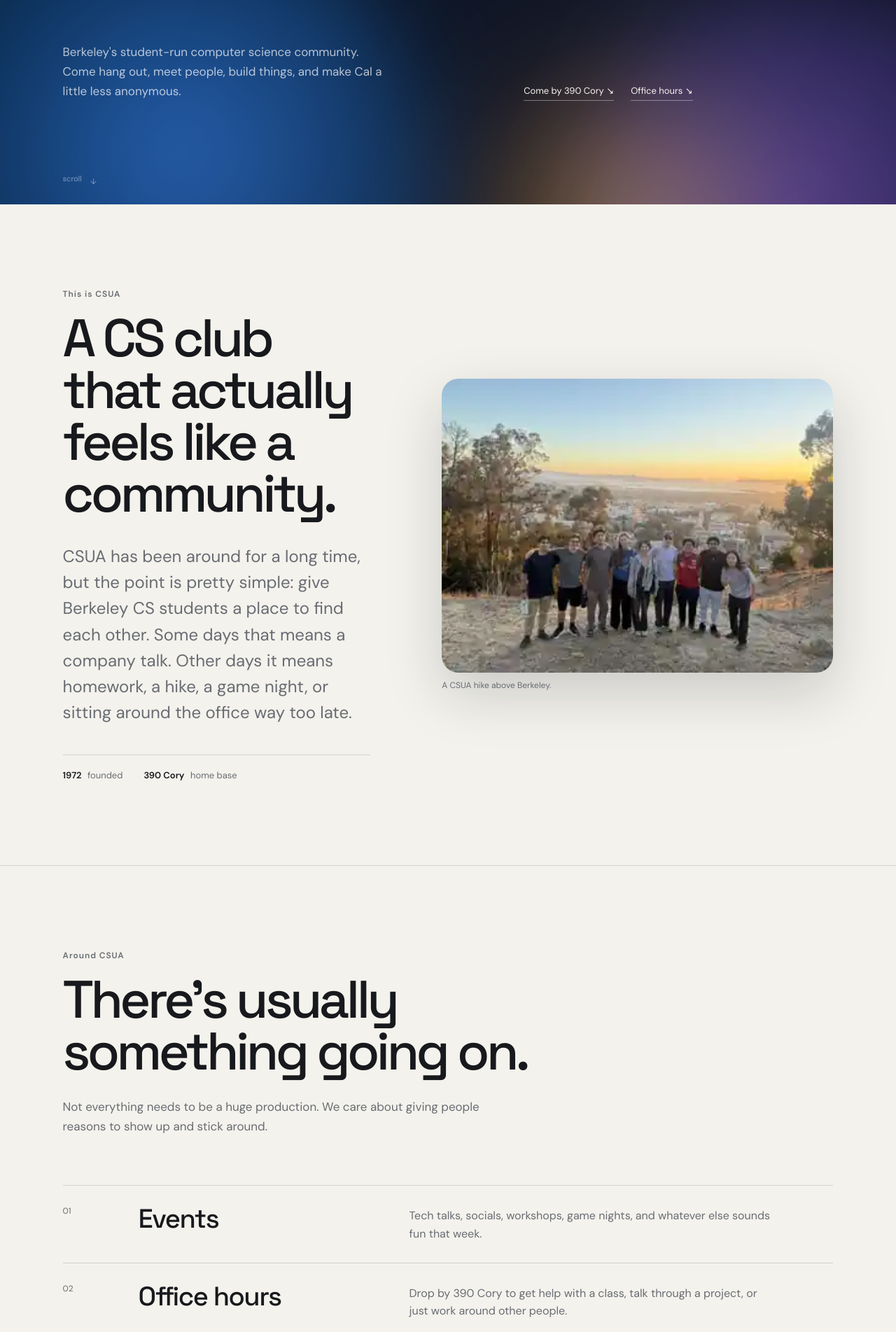
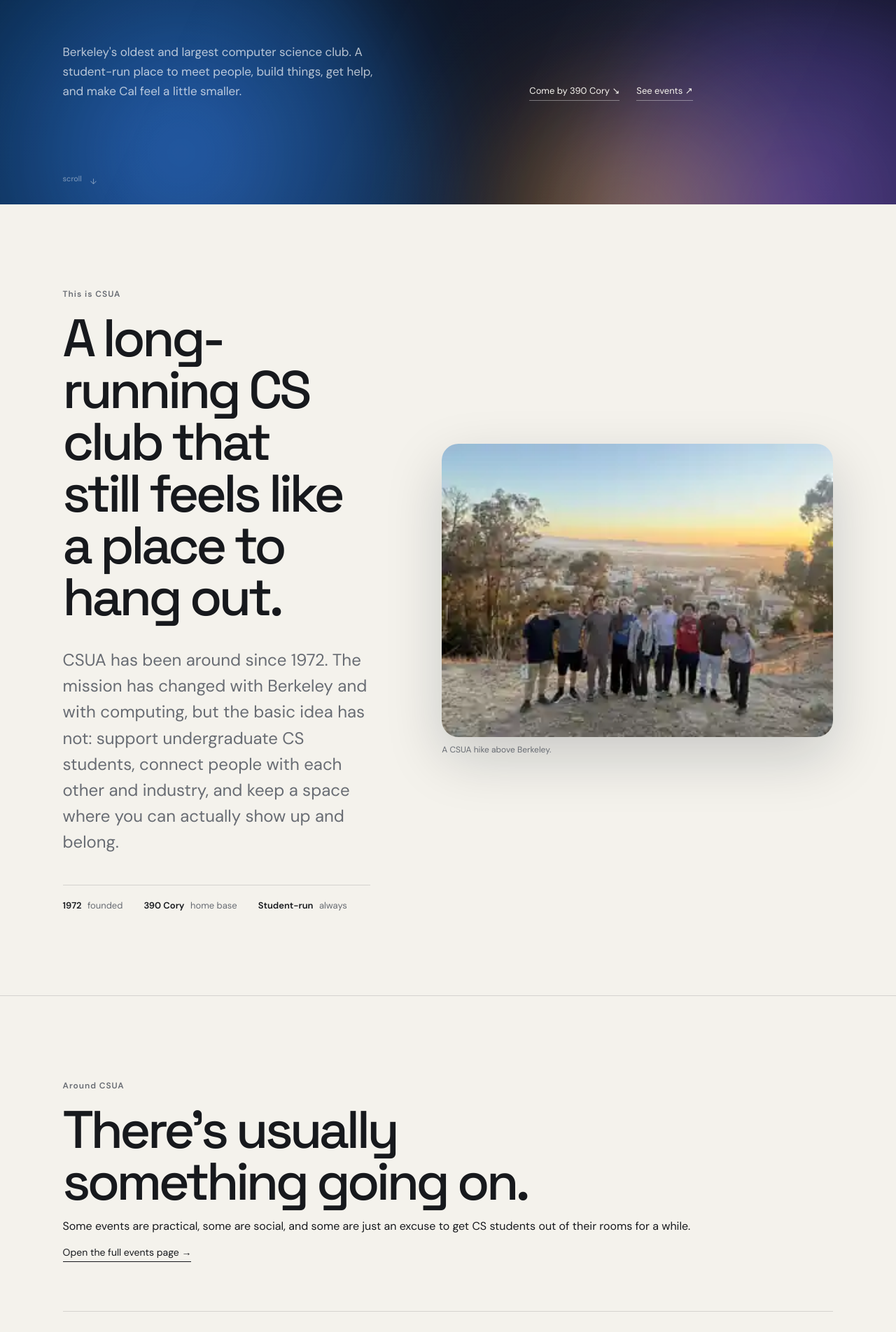
Before and after one commit to sivanthbodapati99/csua-website-V1, a Next.js app: page / in a window 1280 px wide. Shown: the part 508-2411 px from the top of the page at 70% size. Built offline with nearby package versions, Linux system fonts and the light colour scheme; no server answers.

Commit message:
Integrate CSUA backend content and fix photo paths

```diff
--- a/app/page.tsx
+++ b/app/page.tsx
@@ -1,15 +1,21 @@
 'use client';
 
 import { useEffect, useState } from 'react';
-import hikePhoto from './photo-data/hike';
-import officePhoto from './photo-data/office';
 
 type Theme = 'light' | 'dark';
 
+const BACKEND = 'https://www.csua.berkeley.edu';
+
 const thingsWeDo = [
-  ['Events', 'Tech talks, socials, workshops, game nights, and whatever else sounds fun that week.'],
-  ['Office hours', 'Drop by 390 Cory to get help with a class, talk through a project, or just work around other people.'],
-  ['Industry', 'Meet engineers, founders, alumni, and teams that want to spend time with Berkeley students.'],
+  ['Events', 'Tech talks, hackathons, info sessions, workshops, LAN parties, socials, and the occasional thing that just sounded fun.'],
+  ['Office hours', 'Drop by 390 Cory to talk through a class, a project, or whatever you are stuck on. Officers have always been a big part of keeping CSUA useful and welcoming.'],
+  ['Industry', 'CSUA has long been one of Berkeley CS students’ entry points to industry, from company talks and recruiting events to alumni connections.'],
+];
+
+const memberPerks = [
+  ['Shell + computing', 'CSUA accounts give members access to shared computing resources, including shell access for projects and development.'],
+  ['Web hosting', 'Members can host personal projects and websites on CSUA infrastructure — a tradition that goes back decades.'],
+  ['People + opportunities', 'Membership connects you to the mailing list, events, job opportunities, officers, alumni, and the wider CSUA community.'],
 ];
 
 function ThemeToggle({ theme, setTheme }: { theme: Theme; setTheme: (theme: Theme) => void }) {
@@ -67,11 +73,12 @@
             <a href="#events" onClick={() => setMenuOpen(false)}>Events</a>
             <a href="#office" onClick={() => setMenuOpen(false)}>390 Cory</a>
             <a href="#office-hours" onClick={() => setMenuOpen(false)}>Office hours</a>
+            <a href="#services" onClick={() => setMenuOpen(false)}>Resources</a>
             <a href="#industry" onClick={() => setMenuOpen(false)}>Industry</a>
           </div>
           <div className="nav-actions">
             <ThemeToggle theme={theme} setTheme={setTheme} />
-            <a className="join-button" href="#join">Join us</a>
+            <a className="join-button" href={`${BACKEND}/join/`}>Join us</a>
             <button className="menu-button" type="button" onClick={() => setMenuOpen(!menuOpen)} aria-label="Toggle navigation">{menuOpen ? '×' : '☰'}</button>
           </div>
         </nav>
@@ -88,10 +95,10 @@
           <p className="kicker">UC Berkeley · since 1972</p>
           <h1>Computer Science<br />Undergraduate Association</h1>
           <div className="hero-lower">
-            <p>Berkeley&apos;s student-run computer science community. Come hang out, meet people, build things, and make Cal a little less anonymous.</p>
+            <p>Berkeley&apos;s oldest and largest computer science club. A student-run place to meet people, build things, get help, and make Cal feel a little smaller.</p>
             <div className="hero-links">
               <a href="#office">Come by 390 Cory <span>↘</span></a>
-              <a href="#office-hours">Office hours <span>↘</span></a>
+              <a href={`${BACKEND}/events/`}>See events <span>↗</span></a>
             </div>
           </div>
         </div>
@@ -101,15 +108,16 @@
       <section id="about" className="community section-pad">
         <div className="community-copy" data-reveal>
           <p className="kicker">This is CSUA</p>
-          <h2>A CS club that actually feels like a community.</h2>
-          <p className="body-copy">CSUA has been around for a long time, but the point is pretty simple: give Berkeley CS students a place to find each other. Some days that means a company talk. Other days it means homework, a hike, a game night, or sitting around the office way too late.</p>
+          <h2>A long-running CS club that still feels like a place to hang out.</h2>
+          <p className="body-copy">CSUA has been around since 1972. The mission has changed with Berkeley and with computing, but the basic idea has not: support undergraduate CS students, connect people with each other and industry, and keep a space where you can actually show up and belong.</p>
           <div className="small-facts">
             <span><strong>1972</strong> founded</span>
             <span><strong>390 Cory</strong> home base</span>
+            <span><strong>Student-run</strong> always</span>
           </div>
         </div>
         <figure className="photo-card hike-photo" data-reveal>
-          <img src={hikePhoto} alt="CSUA members on a Berkeley hike overlooking campus" />
+          <img src="/images/csua-hike.webp" alt="CSUA members on a Berkeley hike overlooking campus" />
           <figcaption>A CSUA hike above Berkeley.</figcaption>
         </figure>
       </section>
@@ -118,7 +126,8 @@
         <div className="section-intro" data-reveal>
           <p className="kicker">Around CSUA</p>
           <h2>There&apos;s usually something going on.</h2>
-          <p>Not everything needs to be a huge production. We care about giving people reasons to show up and stick around.</p>
+          <p>Some events are practical, some are social, and some are just an excuse to get CS students out of their rooms for a while.</p>
+          <a className="text-link section-link" href={`${BACKEND}/events/`}>Open the full events page →</a>
         </div>
         <div className="thing-list">
           {thingsWeDo.map(([title, copy], index) => (
@@ -133,13 +142,13 @@
 
       <section id="office" className="office section-pad">
         <div className="office-photo-wrap" data-reveal>
-          <img src={officePhoto} alt="Inside the CSUA office in 390 Cory Hall" />
+          <img src="/images/390-cory.webp" alt="Inside the CSUA office in 390 Cory Hall" />
           <span className="photo-label">390 Cory Hall</span>
         </div>
         <div className="office-copy" data-reveal>
           <p className="kicker">The office</p>
           <h2>Come through.</h2>
-          <p className="body-copy">390 Cory is our little corner of campus. It&apos;s a study spot, meeting room, office-hours space, snack stop, and occasional place to procrastinate between classes.</p>
+          <p className="body-copy">390 Cory is CSUA&apos;s home base: part study spot, part meeting room, part office-hours space, and part place to decompress between classes. Officers help keep the space open and friendly.</p>
           <p className="office-note">If the door&apos;s open, you&apos;re welcome.</p>
           <a className="text-link" href="#office-hours">See when people are around →</a>
         </div>
@@ -149,7 +158,8 @@
         <div className="hours-copy" data-reveal>
           <p className="kicker">Office hours</p>
           <h2>Need a hand?</h2>
-          <p>Officers host office hours in 390 Cory. The calendar can list the person, course, and time, and updates show up here automatically.</p>
+          <p>CSUA tracks officers, their office hours, and the classes they can help with. For now, the new site uses a shared Google Calendar here while we wire the structured officer data into the frontend.</p>
+          <a className="text-link section-link" href={`${BACKEND}/officers/`}>Current officers + tutoring info →</a>
         </div>
         <div className="calendar-shell" data-reveal>
           <div className="calendar-head"><strong>CSUA office hours</strong><span>390 Cory</span></div>
@@ -158,9 +168,30 @@
           ) : (
             <div className="calendar-empty">
               <div className="calendar-mark">cal</div>
-              <div><h3>Calendar goes here.</h3><p>Connect the public Google Calendar embed URL and the live schedule will fill this space.</p></div>
+              <div><h3>Office-hours calendar</h3><p>Add the public Google Calendar embed URL and the live schedule will fill this space automatically.</p></div>
             </div>
           )}
+        </div>
+      </section>
+
+      <section id="services" className="services section-pad">
+        <div className="services-intro" data-reveal>
+          <p className="kicker">More than events</p>
+          <h2>CSUA has infrastructure, too.</h2>
+          <p>One of the pieces worth carrying forward from the existing CSUA backend is the technical side of membership. CSUA has historically provided computing resources free to members.</p>
+        </div>
+        <div className="service-list">
+          {memberPerks.map(([title, copy], index) => (
+            <article className="service-row" key={title} data-reveal>
+              <span>0{index + 1}</span>
+              <div><h3>{title}</h3><p>{copy}</p></div>
+            </article>
+          ))}
+        </div>
+        <div className="service-actions" data-reveal>
+          <a className="primary-link" href={`${BACKEND}/join/`}>Get a CSUA account</a>
+          <a className="text-link" href={`${BACKEND}/tech/`}>Technical services →</a>
+          <a className="text-link" href="https://github.com/CSUA/csua-utils/wiki">Root staff wiki ↗</a>
         </div>
       </section>
 
@@ -168,11 +199,12 @@
         <div className="section-intro" data-reveal>
           <p className="kicker">People</p>
           <h2>Run by students who were new here once too.</h2>
-          <p>Officers keep the office alive, run events, work with companies, maintain CSUA infrastructure, and answer an unreasonable number of messages.</p>
+          <p>The existing CSUA system already keeps current-semester officers, office hours, tutoring subjects, photos and blurbs, plus Politburo roles and contact information. Those records stay the source of truth while this frontend gets rebuilt around them.</p>
         </div>
         <div className="people-links" data-reveal>
-          <a href="#">Meet the officers <span>↗</span></a>
-          <a href="#">Meet the Politburo <span>↗</span></a>
+          <a href={`${BACKEND}/officers/`}>Meet the officers <span>↗</span></a>
+          <a href={`${BACKEND}/politburo/`}>Meet the Politburo <span>↗</span></a>
+          <a href={`${BACKEND}/alumni/`}>Alumni <span>↗</span></a>
         </div>
       </section>
 
@@ -180,12 +212,12 @@
         <div className="industry-fluid" aria-hidden="true"><i /><i /><i /></div>
         <div className="industry-copy" data-reveal>
           <p className="kicker">For industry</p>
-          <h2>Meet Berkeley CS students without making it weird.</h2>
-          <p>Tech talks, recruiting events, workshops, sponsorships — we&apos;re happy to build something that makes sense for students and your team.</p>
+          <h2>Connect with Berkeley CS students.</h2>
+          <p>CSUA has spent decades connecting students with industry through tech talks, info sessions, recruiting, workshops, hackathons, sponsors and alumni. If you want to work with students, keep it useful and we&apos;ll figure out the rest.</p>
           <div className="industry-links">
-            <a href="#contact">Host something <span>↗</span></a>
-            <a href="#contact">Recruit with CSUA <span>↗</span></a>
-            <a href="#contact">Sponsor us <span>↗</span></a>
+            <a href="mailto:pb@csua.berkeley.edu">Talk to CSUA <span>↗</span></a>
+            <a href={`${BACKEND}/sponsors/`}>Sponsors <span>↗</span></a>
+            <a href={`${BACKEND}/events/`}>Events <span>↗</span></a>
           </div>
         </div>
       </section>
@@ -194,10 +226,10 @@
         <div data-reveal>
           <p className="kicker">Get involved</p>
           <h2>You can just show up.</h2>
-          <p>No elaborate initiation sequence. Come to an event, stop by the office, join the community, and see where it goes.</p>
+          <p>Come to an event, stop by 390 Cory, make a CSUA account, or get more involved as an officer. General membership also opens up CSUA&apos;s computing resources and mailing list.</p>
           <div className="join-actions">
-            <a className="primary-link" href="#contact">Join CSUA</a>
-            <a className="text-link" href="#events">See what we do →</a>
+            <a className="primary-link" href={`${BACKEND}/join/`}>Join CSUA</a>
+            <a className="text-link" href="https://csua.berkeley.edu/officerapp/">Become an officer →</a>
           </div>
         </div>
       </section>
@@ -205,7 +237,13 @@
       <footer id="contact" className="footer">
         <div className="footer-main">
           <div><div className="footer-wordmark">CSUA<span>.</span></div><p>UC Berkeley · 390 Cory Hall</p></div>
-          <div className="footer-links"><a href="#">Discord</a><a href="#">Instagram</a><a href="#">GitHub</a><a href="#">LinkedIn</a><a href="mailto:pb@csua.berkeley.edu">Contact</a></div>
+          <div className="footer-links">
+            <a href="https://discord.gg/eFBYr2t2Ky">Discord</a>
+            <a href="https://github.com/CSUA">GitHub</a>
+            <a href={`${BACKEND}/events/`}>Events</a>
+            <a href={`${BACKEND}/constitution/`}>Constitution</a>
+            <a href="mailto:pb@csua.berkeley.edu">Contact</a>
+          </div>
         </div>
         <div className="footer-bottom"><span>© 2026 Computer Science Undergraduate Association</span><span>made by capybaras with ❤️</span></div>
       </footer>
```
